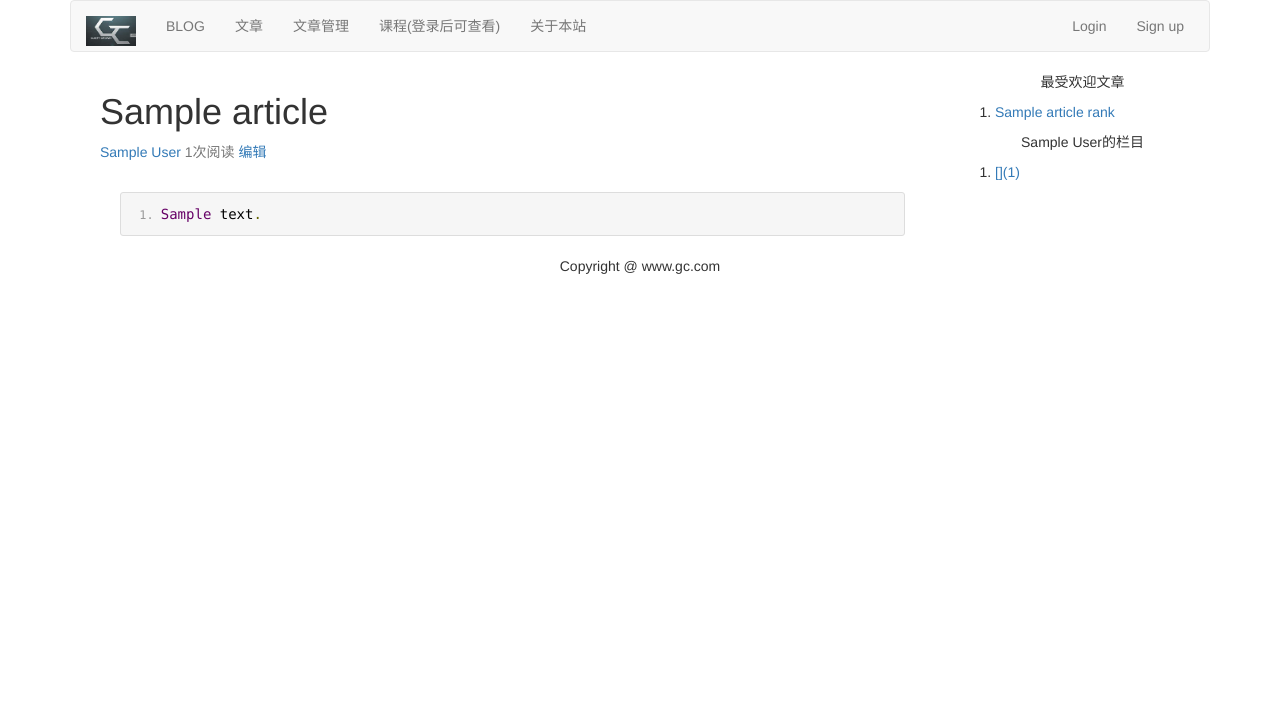
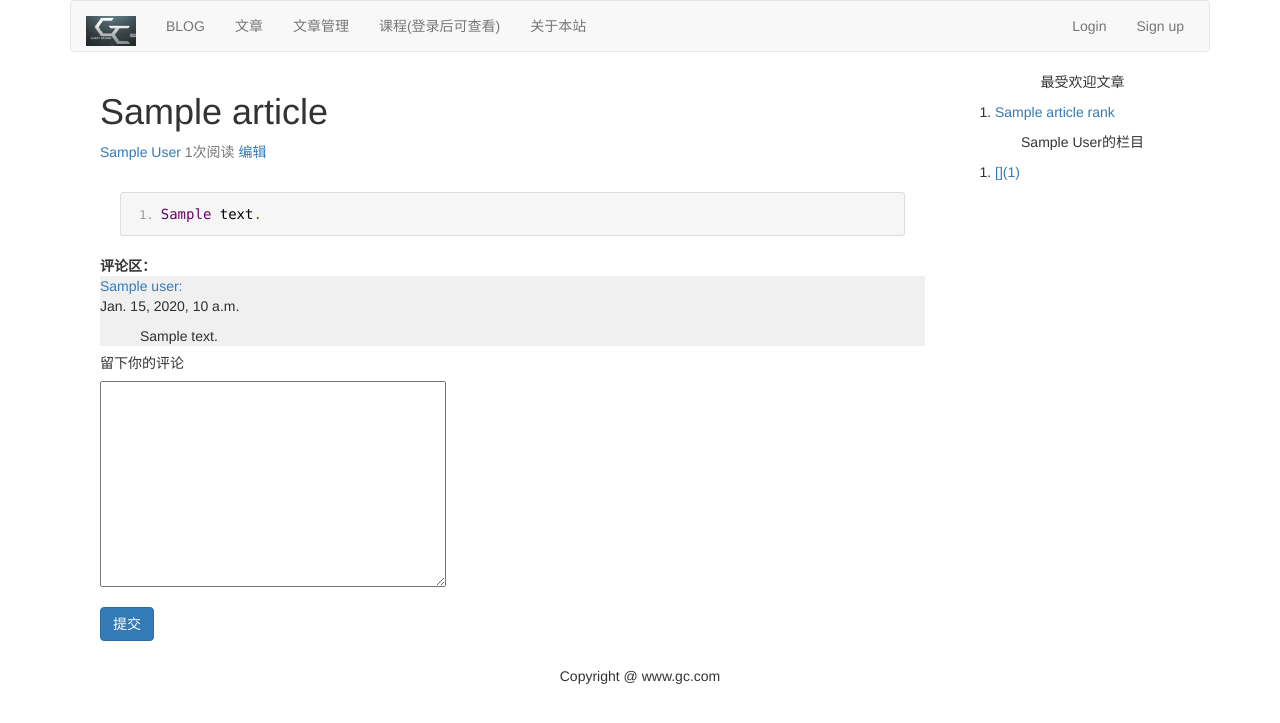
Before and after one commit to qiuxuncao/mysite, a Django app: template templates/article/column/article_detail.html in a window 1280 px wide. Shown: the top 723 px of the page. Run offline with Django 3.2, Linux system fonts and the light colour scheme; the template is opened without the code that fills it: values named after a table or form of the project are taken from there, most other values are stand-ins (such as "Sample title", 1, 10 or a date in 2020); some libraries are stand-ins or nearby versions.

Commit message:
简单的评论功能实现，目前还不支持评论回复

```diff
--- a/article/forms.py
+++ b/article/forms.py
@@ -1,4 +1,4 @@
-from .models import ArticleColumn, ArticlePost
+from .models import ArticleColumn, ArticlePost, Comments
 from django import forms
 
 
@@ -14,11 +14,8 @@ class ArticlePostForm(forms.ModelForm):
         # fields = ('title', 'body')
         fields = ('title', 'body', 'avatar')
 
-    # def save(self, *args, **kwargs):
-    #     '''
-    #     重写form的save()方法，使其可以根据是否存在旧数据，而进行修改
-    #     :param args:
-    #     :param kwargs:
-    #     :return:
-    #     '''
-    #     # if not self.pk:
+
+class CommentsForm(forms.ModelForm):
+    class Meta:
+        model = Comments
+        fields = ('body',)
--- a/article/models.py
+++ b/article/models.py
@@ -63,3 +63,13 @@ class ArticlePost(models.Model):
 #     文章标签
 #     '''
 #     tag_name = models.CharField(max_length=20)
+
+
+class Comments(models.Model):
+    user = models.ForeignKey(User, related_name='comment_user')
+    article = models.ForeignKey(ArticlePost, related_name='comments')
+    body = models.TextField(max_length=200)
+    created = models.DateTimeField(auto_now_add=True)
+
+    class Meta:
+        ordering = ('-created',)
--- a/mysite/settings.py
+++ b/mysite/settings.py
@@ -114,7 +114,7 @@ USE_I18N = True
 
 USE_L10N = True
 
-USE_TZ = True
+USE_TZ = False
 
 
 # Static files (CSS, JavaScript, Images)
--- a/templates/article/column/article_detail.html
+++ b/templates/article/column/article_detail.html
@@ -22,6 +22,38 @@
     {{ article.body }}
             </textarea>
         </div>
+
+{#        评论区域#}
+    <strong>评论区：</strong>
+        <div style="background:#F0F0F0; color:#2F2F2F">
+{#            此处的article.comments.all意思是取得该文章下对应的所有评论，comments就是Comments模型中的#}
+{#            article = models.ForeignKey(ArticlePost, related_name='comments')中的related_name的值#}
+            {% for comment in article.comments.all %}
+                <a href="{% url 'article:list_article_titles_bysomeone' comment.user %}"><div>{{ comment.user }}:</div></a>
+                <p>{{ comment.created }}</p>
+                <div style="margin-left: 40px">{{ comment.body }}</div>
+                {% empty %}
+                <p>还没有评论</p>
+            {% endfor %}
+        </div>
+
+        <h5>留下你的评论</h5>
+        <form action="." method="post" class="form-horizontal" role="form">{% csrf_token %}
+
+            <div class="form-group">
+{#                <label for="inputEmail3" class="col-sm-2 control-label">评论</label>#}
+                <div class="col-sm-10">
+                    {{ comment_form.body }}
+                </div>
+            </div>
+
+            <div class="form-group">
+                <div class="col-md-10">
+                    <p><input type="submit" value="提交" class="btn btn-primary"></p>
+                </div>
+            </div>
+        </form>
+
     </div>
     <div class="col-md-3">
         <p class="text-center">最受欢迎文章</p>
@@ -37,9 +69,7 @@
         <ol>
             {% for column,count in column_count_dict.items %}
             <li>
-
-                <a href="#">{{ column }}({{ count }})</a>
-
+                <a href="{% url 'article:list_article_titles_bysomeone' article.author %}?column={{ column }}">{{ column }}({{ count }})</a>
             </li>
             {% endfor %}
         </ol>
```
Also changed, not shown: article/list_views.py (+44 -22 lines), article/views.py (+17 -2 lines), templates/article/column/article_titles.html (+6 -3 lines), article/migrations/0014_auto_20190417_0950.py (added), db.sqlite3.
